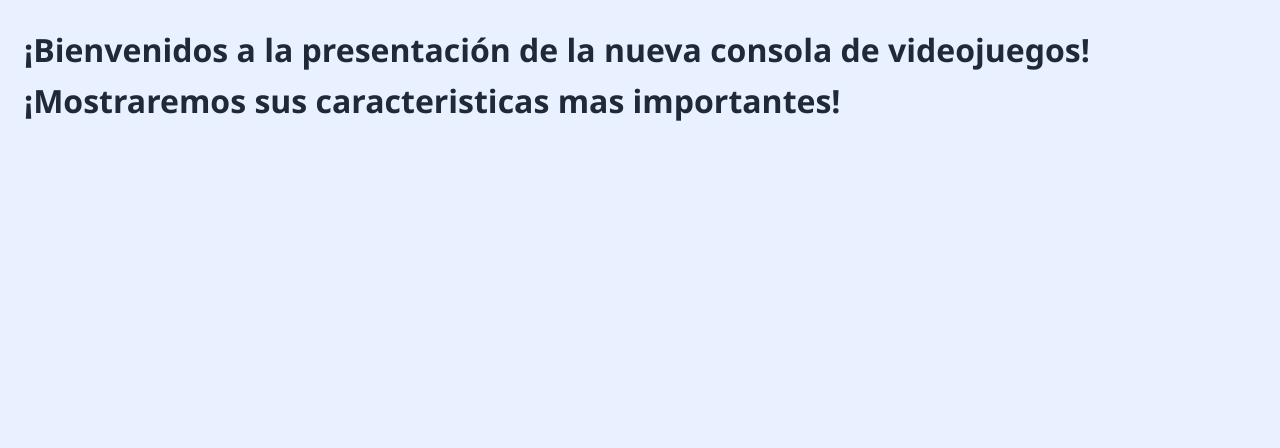
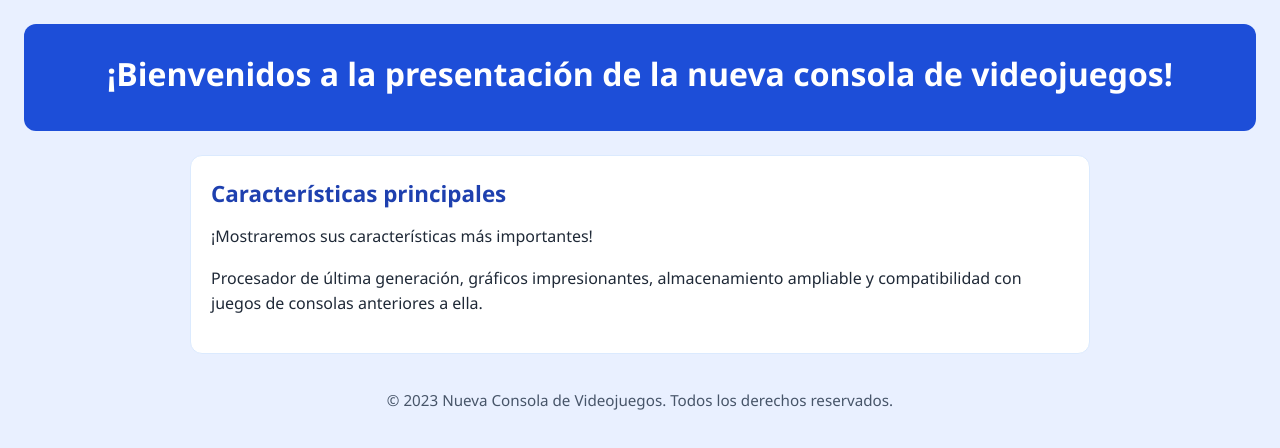
Before and after one commit to DiegoLazo12-code/Prueba_front_DiegoLazo, a plain HTML site: page index.html in a window 1280 px wide. Drawn offline with Linux system fonts and the light colour scheme.

Commit message:
Tercer commit: le agregue una pequeña descripcion de lo que traera

```diff
--- a/index.html
+++ b/index.html
@@ -7,8 +7,18 @@
     <link rel="stylesheet" href="sytle.css">
 </head>
 <body>
-    <h1>¡Bienvenidos a la presentación de la nueva consola de videojuegos!</h1>
-    <!-- Esta sera una nueva consola de videojuegos que lanzaremos -->
-    <h1>¡Mostraremos sus caracteristicas mas importantes!</h1>
+    <header>
+        <h1>¡Bienvenidos a la presentación de la nueva consola de videojuegos!</h1>
+    </header>
+    <main>
+        <section>
+            <h2>Características principales</h2>
+            <p>¡Mostraremos sus características más importantes!</p>
+            <p>Procesador de última generación, gráficos impresionantes, almacenamiento ampliable y compatibilidad con juegos de consolas anteriores a ella.</p>
+        </section>
+    </main>
+    <footer>
+        <p>&copy; 2023 Nueva Consola de Videojuegos. Todos los derechos reservados.</p>
+    </footer>
 </body>
 </html>
```
